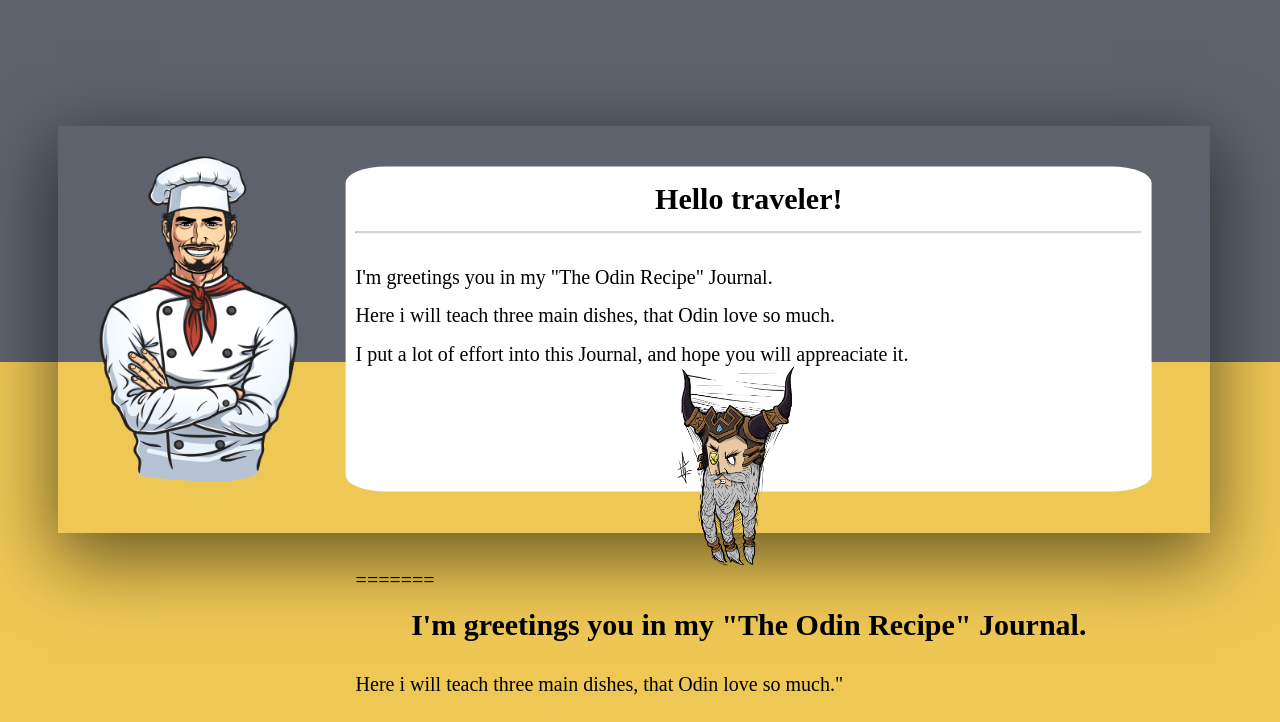
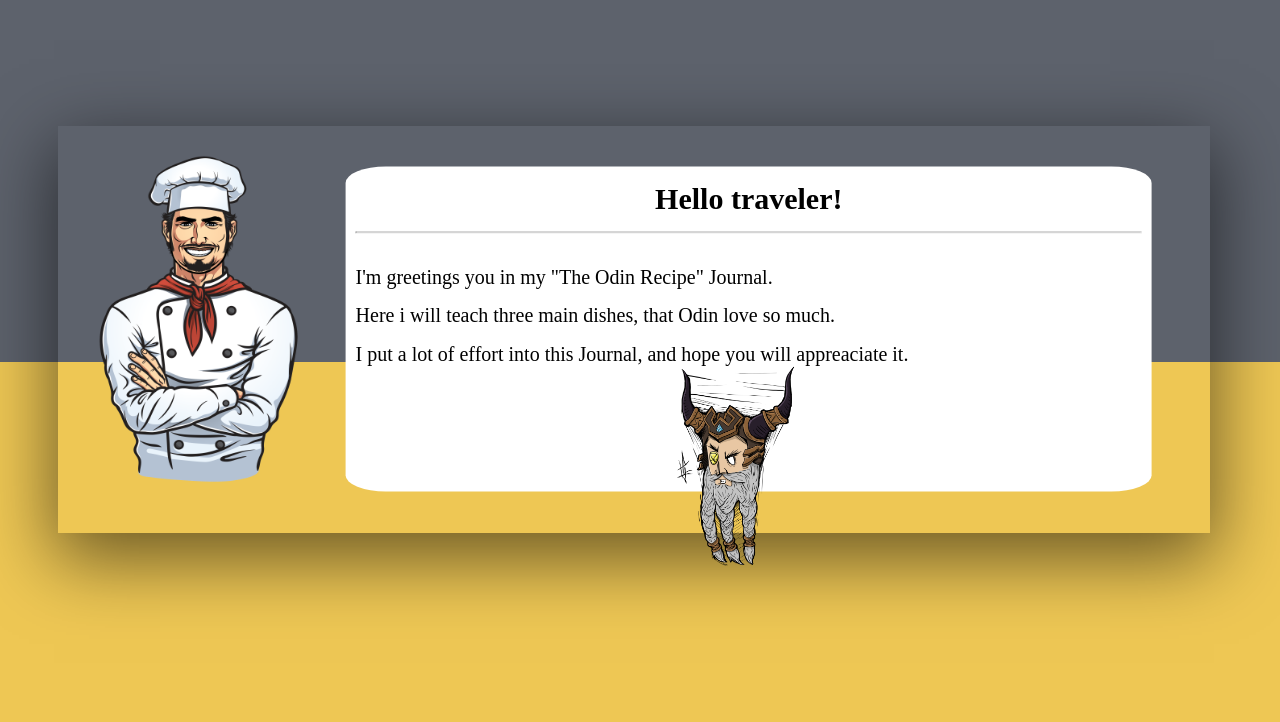
Before and after one commit to Ailadir/odin-recipes, a plain HTML site: page index.html in a window 1280 px wide. Shown: the part 78-800 px from the top of the page. Drawn offline with Linux system fonts and the light colour scheme.

Commit message:
Release of WebOdinRecipe v0.6.1
1. Index.html - Fixed typo in content.

```diff
--- a/index.html
+++ b/index.html
@@ -66,9 +66,7 @@
                 <p id="forth_text">I put a lot of effort into this Journal, and hope you will appreaciate it.
                 </p>
                 <img class="odin_face" src="img/odin.png" alt="Odin Face">
-                =======
-                <p id="first_text">I'm greetings you in my "The Odin Recipe" Journal.</p>
-                <p id="second_text">Here i will teach three main dishes, that Odin love so much." </p>
+
 
             </text>
         </section>
```
